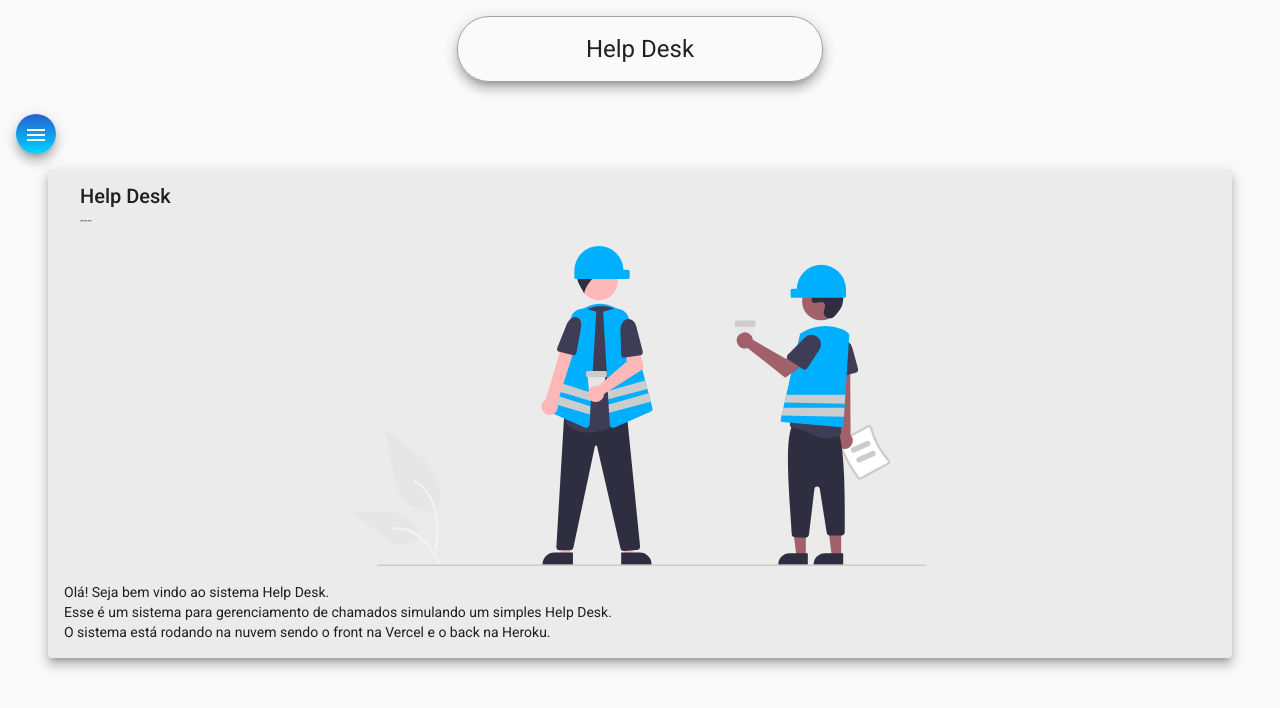
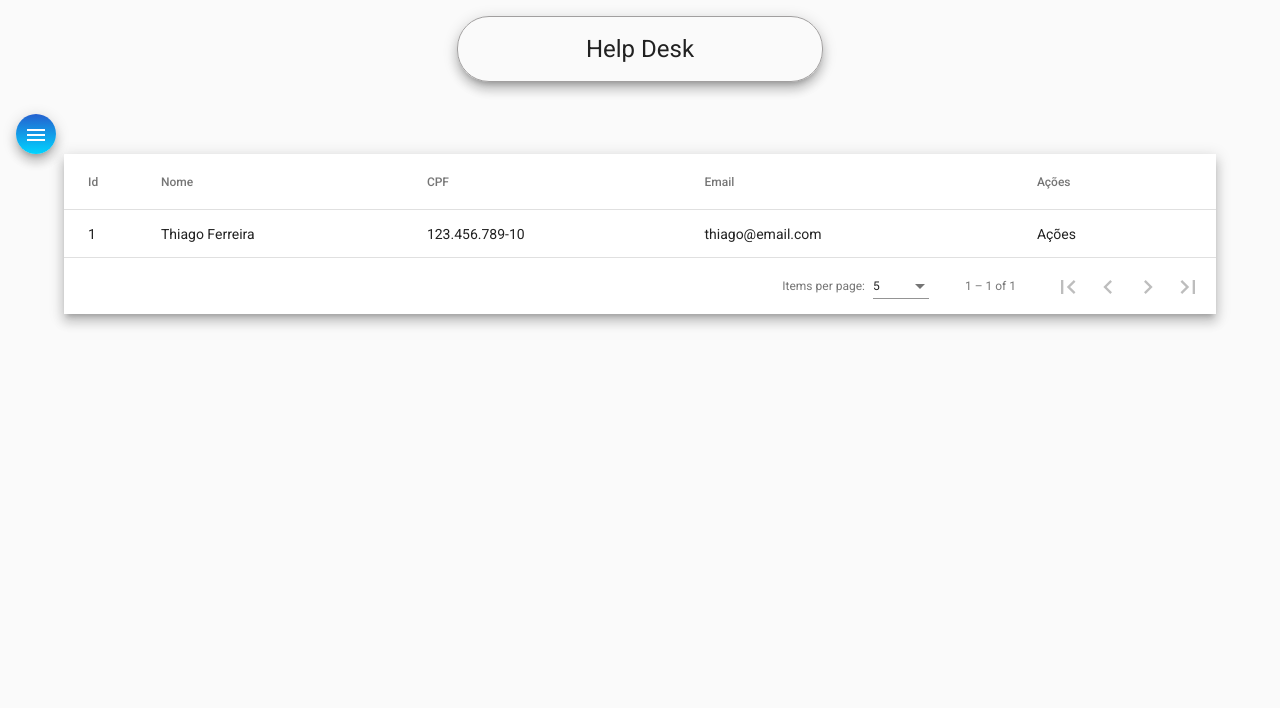
Before and after one commit to ThiagoLuzFerreira/helpdesk-front, an Angular app: page /tecnicos in a window 1280 px wide. Before the commit this address led to /home. Shown: the top 708 px of the page. Built offline with nearby package versions, Linux system fonts and the light colour scheme.

Commit message:
html e css para tecnico-list

```diff
--- a/src/app/components/nav/nav.component.ts
+++ b/src/app/components/nav/nav.component.ts
@@ -11,7 +11,7 @@
   constructor(private router: Router) { }
 
   ngOnInit(): void {
-    this.router.navigate(['home'])
+    this.router.navigate(['tecnicos'])
   }
 
 }
--- a/src/app/components/tecnico/tecnico-list/tecnico-list.component.css
+++ b/src/app/components/tecnico/tecnico-list/tecnico-list.component.css
@@ -0,0 +1,8 @@
+.container {
+    width: 90%;
+    margin: auto;
+}
+
+table {
+    width: 100%;
+  }
--- a/src/app/components/tecnico/tecnico-list/tecnico-list.component.html
+++ b/src/app/components/tecnico/tecnico-list/tecnico-list.component.html
@@ -1 +1,38 @@
-<p>tecnico-list works!</p>
+<div class="container">
+    <div class="mat-elevation-z8">
+        <table mat-table [dataSource]="dataSource">
+
+          <ng-container matColumnDef="position">
+            <th mat-header-cell *matHeaderCellDef> Id </th>
+            <td mat-cell *matCellDef="let element"> {{element.id}} </td>
+          </ng-container>
+
+          <ng-container matColumnDef="name">
+            <th mat-header-cell *matHeaderCellDef> Nome </th>
+            <td mat-cell *matCellDef="let element"> {{element.nome}} </td>
+          </ng-container>
+
+          <ng-container matColumnDef="weight">
+            <th mat-header-cell *matHeaderCellDef> CPF </th>
+            <td mat-cell *matCellDef="let element"> {{element.cpf}} </td>
+          </ng-container>
+
+          <ng-container matColumnDef="symbol">
+            <th mat-header-cell *matHeaderCellDef> Email </th>
+            <td mat-cell *matCellDef="let element"> {{element.email}} </td>
+          </ng-container>
+
+          <ng-container matColumnDef="acoes">
+            <th mat-header-cell *matHeaderCellDef> Ações </th>
+            <td mat-cell *matCellDef="let element"> Ações</td>
+          </ng-container>
+
+          <tr mat-header-row *matHeaderRowDef="displayedColumns"></tr>
+          <tr mat-row *matRowDef="let row; columns: displayedColumns;"></tr>
+        </table>
+        <mat-paginator [pageSizeOptions]="[5, 10, 20]"
+                       showFirstLastButtons
+                       aria-label="Select page of periodic elements">
+        </mat-paginator>
+    </div>
+</div>
--- a/src/app/components/tecnico/tecnico-list/tecnico-list.component.ts
+++ b/src/app/components/tecnico/tecnico-list/tecnico-list.component.ts
@@ -1,4 +1,7 @@
-import { Component, OnInit } from '@angular/core';
+import { Component, OnInit, ViewChild } from '@angular/core';
+import { MatPaginator } from '@angular/material/paginator';
+import { MatTableDataSource } from '@angular/material/table';
+import { Tecnico } from 'src/app/models/tecnico';
 
 @Component({
   selector: 'app-tecnico-list',
@@ -7,9 +10,31 @@
 })
 export class TecnicoListComponent implements OnInit {
 
+  ELEMENT_DATA: Tecnico[] = [
+    {
+      id: 1,
+      nome: 'Thiago Ferreira',
+      cpf: '123.456.789-10',
+      email: 'thiago@email.com',
+      senha: '1234',
+      perfis: ['0'],
+      dataCriacao: '15/08/2022'
+    }
+  ];
+
+  displayedColumns: string[] = ['position', 'name', 'weight', 'symbol', 'acoes'];
+  dataSource = new MatTableDataSource<Tecnico>(this.ELEMENT_DATA);
+
   constructor() { }
 
   ngOnInit(): void {
   }
 
+
+  @ViewChild(MatPaginator) paginator: MatPaginator;
+
+  ngAfterViewInit() {
+    this.dataSource.paginator = this.paginator;
+  }
+
 }
--- /dev/null
+++ b/src/app/models/tecnico.ts
@@ -0,0 +1,9 @@
+export interface Tecnico{
+    id?: any;
+    nome: string;
+    cpf: string;
+    email: string;
+    senha: string;
+    perfis: string[];
+    dataCriacao: any;
+}
```
